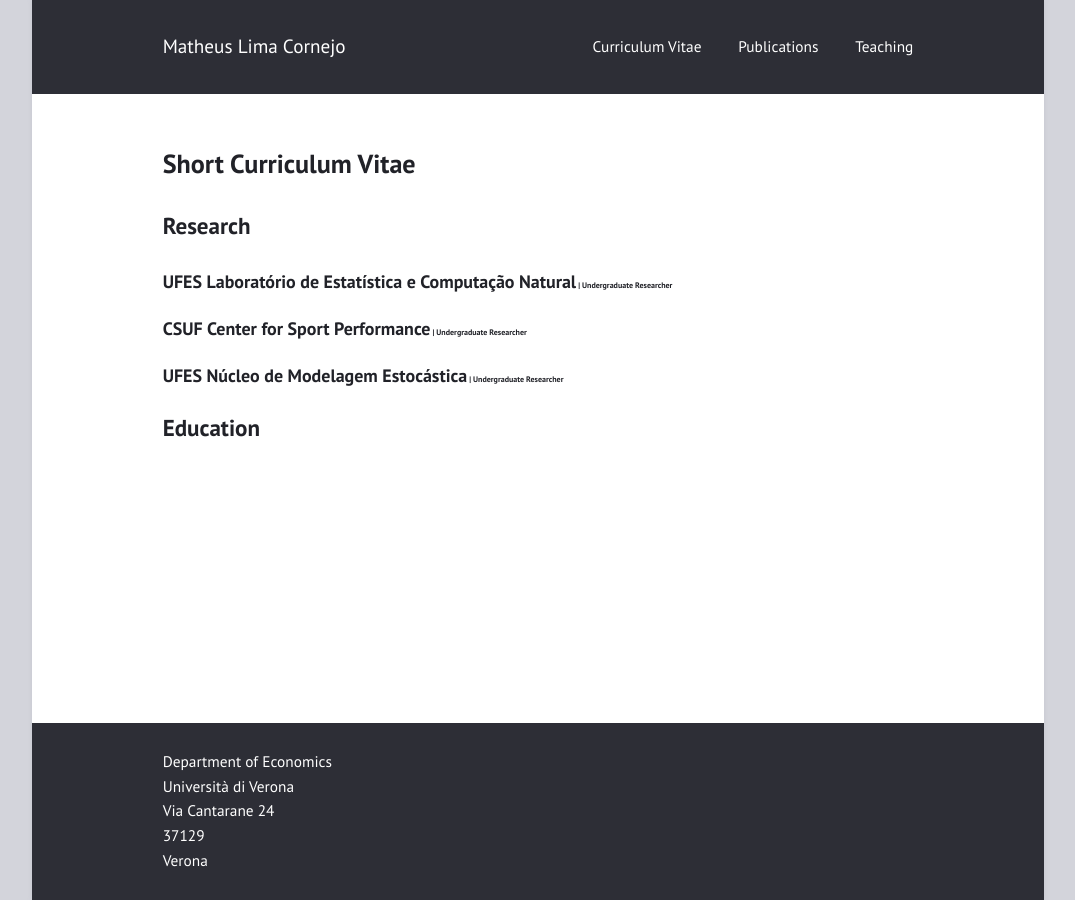
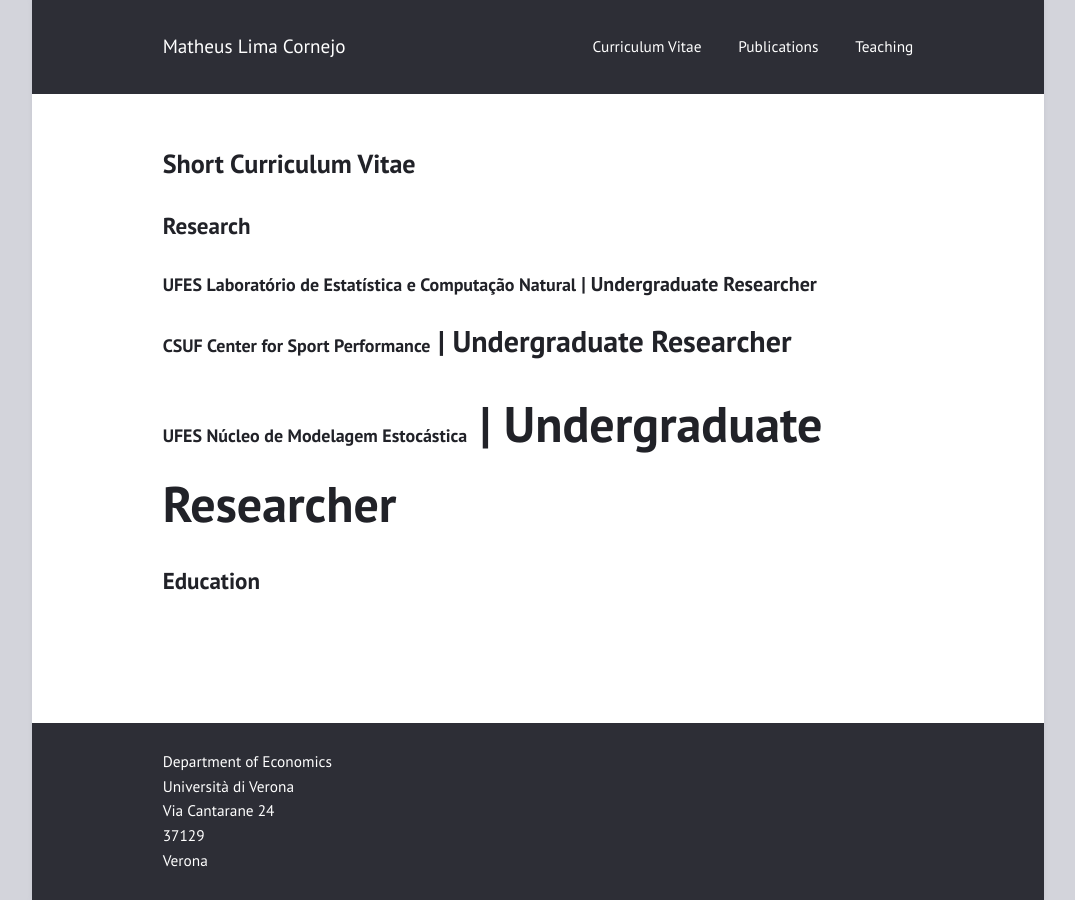
Before and after one commit to limacornejo/limacornejo.github.io, a Jekyll site: the page built from cv.md, in a window 1280 px wide. Shown: the whole page, without its empty margins (102-1177 px from the left). Built offline with Jekyll 4.4.1, drawn with Linux system fonts in a browser that asks for light colours.

Commit message:
Update cv.md

```diff
--- a/cv.md
+++ b/cv.md
@@ -7,11 +7,11 @@ layout: page
 
 <header><h2>Research</h2></header>
 
-<p><h3>UFES Laboratório de Estatística e Computação Natural<small style="font-size:8px;"> | Undergraduate Researcher </small></h3></p>
+<p><h3>UFES Laboratório de Estatística e Computação Natural<small style="font-size:20px;"> | Undergraduate Researcher </small></h3></p>
 
-<p><h3>CSUF Center for Sport Performance<small style="font-size:8px;"> | Undergraduate Researcher </small></h3></p>
+<p><h3>CSUF Center for Sport Performance<small style="font-size:30px;"> | Undergraduate Researcher </small></h3></p>
 
-<p><h3>UFES Núcleo de Modelagem Estocástica<small style="font-size:8px;"> | Undergraduate Researcher </small></h3></p>
+<p><h3>UFES Núcleo de Modelagem Estocástica<small style="font-size:50px;"> | Undergraduate Researcher </small></h3></p>
 
 
 <header><h2>Education</h2></header>
```
